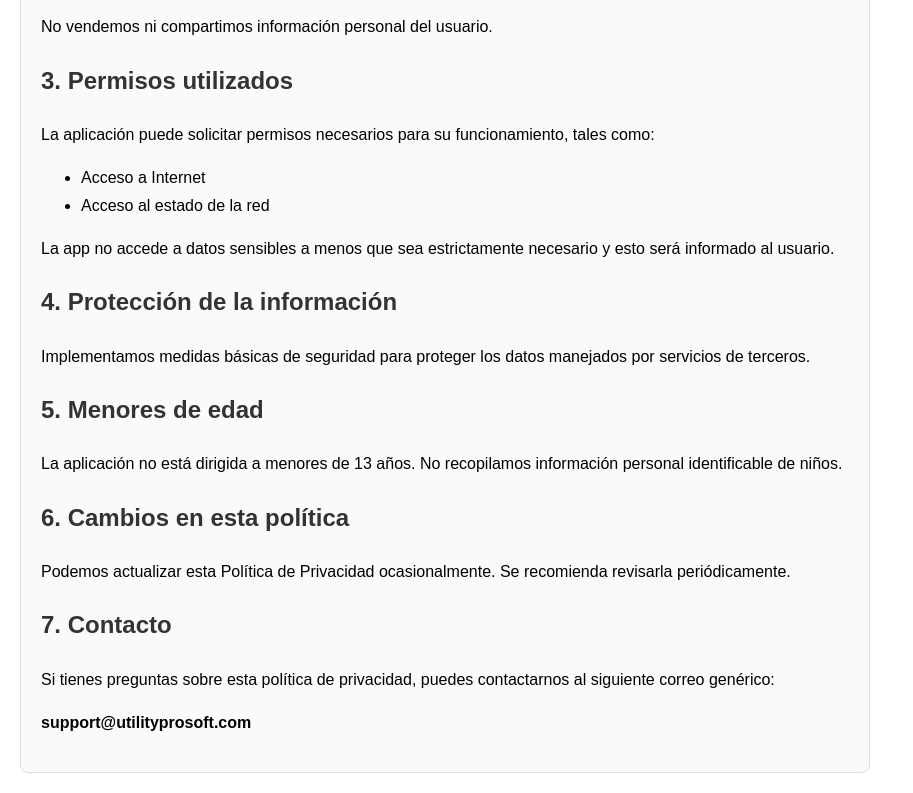
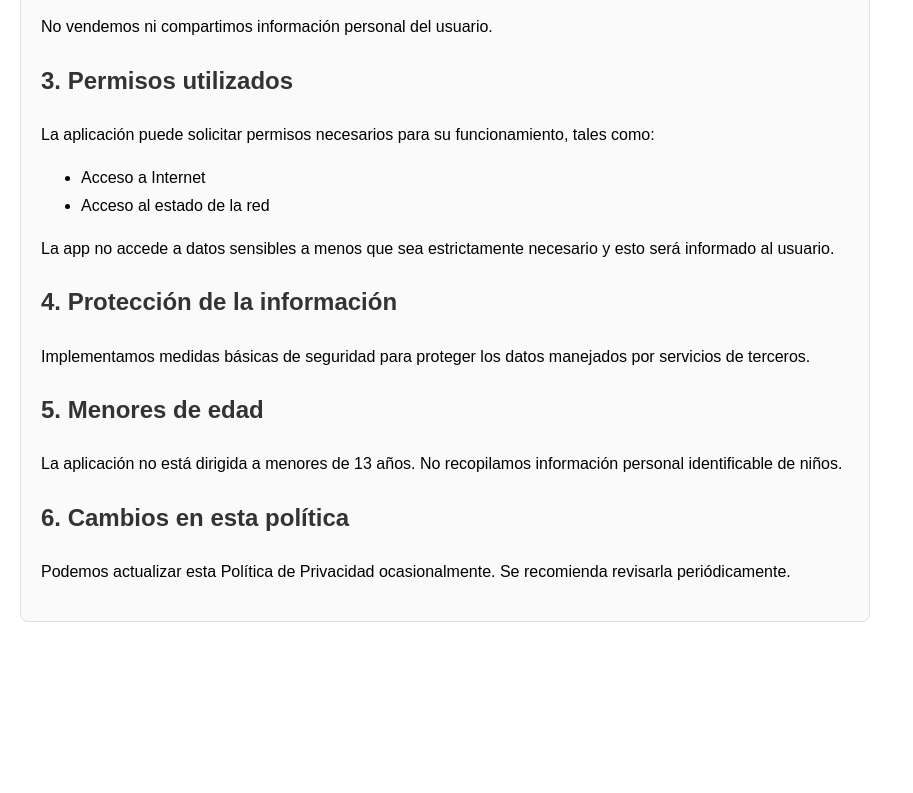
Before and after one commit to willyperez16/freemovies.github.io, a plain HTML site: page index.html in a window 1280 px wide. Shown: the part 801-1594 px from the top of the page, without its empty margins (0-913 px from the left). After the commit the page ends 1443 px from the top, so only its background shows below. Drawn offline with Linux system fonts and the light colour scheme.

Commit message:
Update index.html

```diff
--- a/index.html
+++ b/index.html
@@ -72,9 +72,6 @@
     <h2>6. Cambios en esta política</h2>
     <p>Podemos actualizar esta Política de Privacidad ocasionalmente. Se recomienda revisarla periódicamente.</p>
 
-    <h2>7. Contacto</h2>
-    <p>Si tienes preguntas sobre esta política de privacidad, puedes contactarnos al siguiente correo genérico:</p>
-    <p><strong>support@utilityprosoft.com</strong></p>
 </div>
 </body>
 </html>
```
